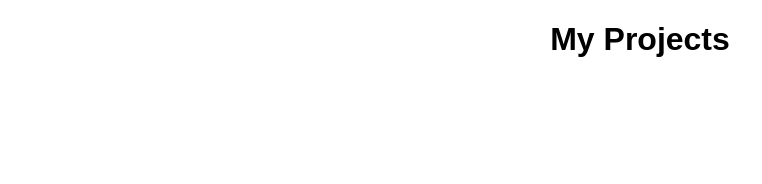
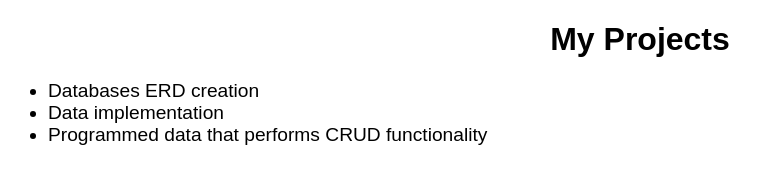
Before and after one commit to skarlettespinoza/skarlettespinoza.github.io, a plain HTML site: page Projects.html in a window 1280 px wide. Shown: the whole page, without its empty margins (0-762 px from the left). Drawn offline with Linux system fonts and the light colour scheme.

Commit message:
finished

```diff
--- a/Projects.html
+++ b/Projects.html
@@ -8,5 +8,10 @@
 </head>
 <body>
     <h1>My Projects</h1>
+    <ul>
+        <li>Databases ERD creation</li>
+        <li>Data implementation</li>
+        <li>Programmed data that performs CRUD functionality</li>
+    </ul>
 </body>
 </html>
--- a/ProjectsStyle.css
+++ b/ProjectsStyle.css
@@ -3,3 +3,7 @@ h1
     text-align: center;
     font-family: Arial;
 }
+ul{
+    font-size:larger;
+    font-family:Arial;
+}
```
